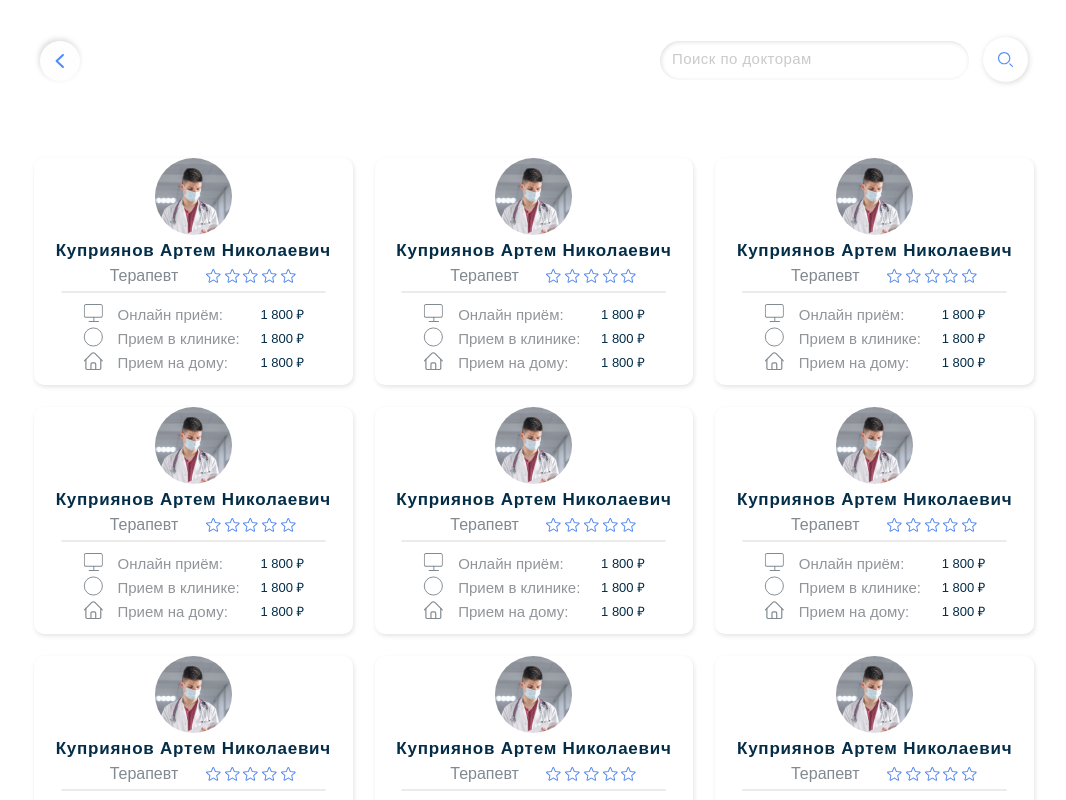
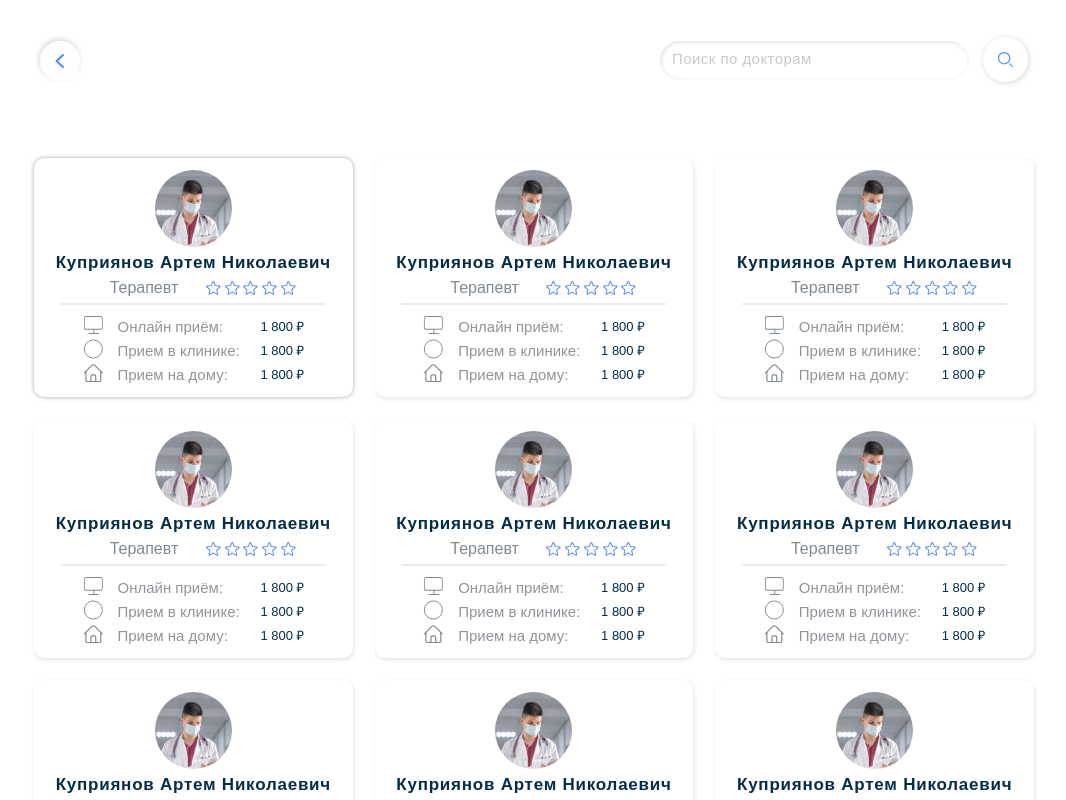
Before and after one commit to andreysam/Enzimo, a Next.js app: page /doctors in a window 1280 px wide. In both pictures the pointer is over the element 299 px from the left and 271 px from the top of the page. Shown: the top 800 px of the page, without its empty margins (106-1172 px from the left). Built offline with nearby package versions, Linux system fonts and the light colour scheme.

Commit message:
Update doctors.css

```diff
--- a/styles/doctors.css
+++ b/styles/doctors.css
@@ -70,6 +70,10 @@ body {
     border-radius: 10px;
 }
 
+.doc-container:hover {
+    box-shadow: 0px 0px 4px rgba(73, 73, 73, 0.5);
+}
+
 .doctor-list {
     display: grid;
     grid-template-columns: repeat(auto-fill, minmax(270px,1fr));
@@ -89,6 +93,7 @@ body {
 }
 
 .avatar {
+    margin-top: 12px;
     height: 77px;
     width: 77px;
     border-radius: 100px;
```
